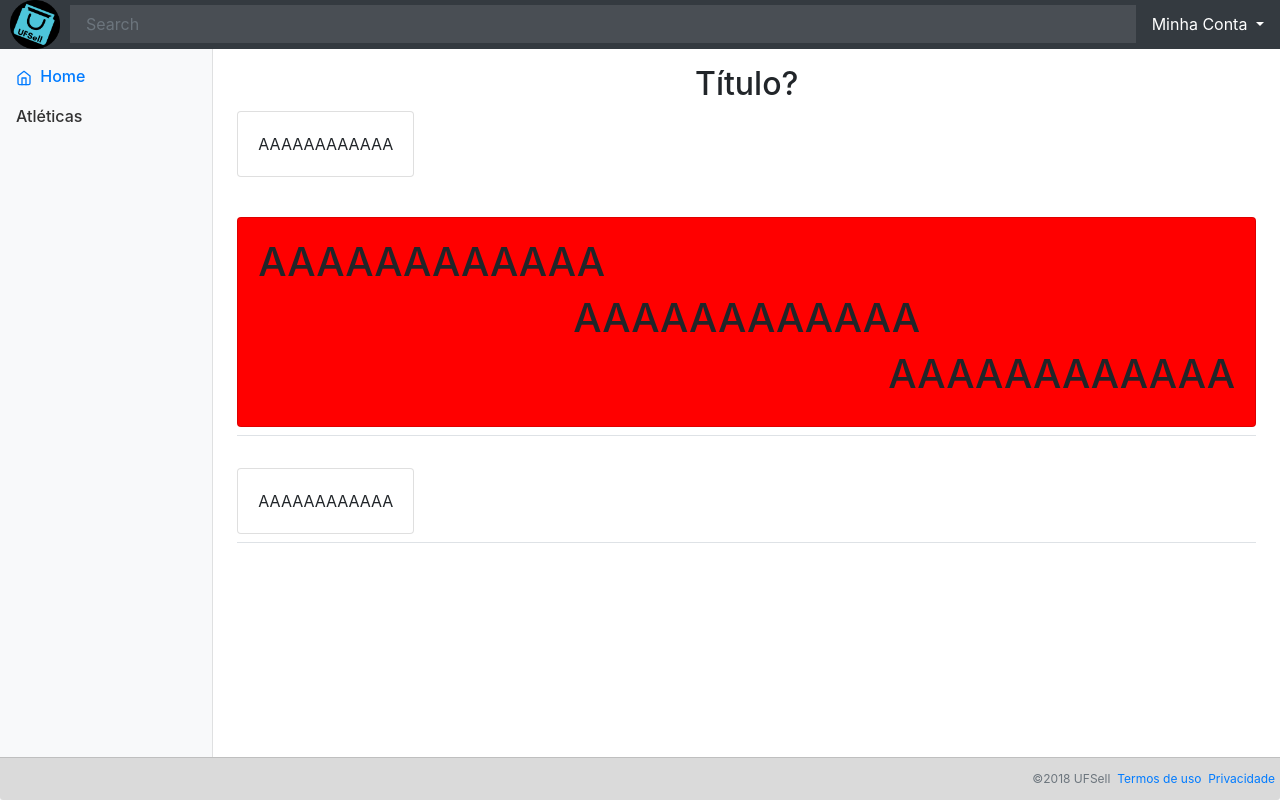
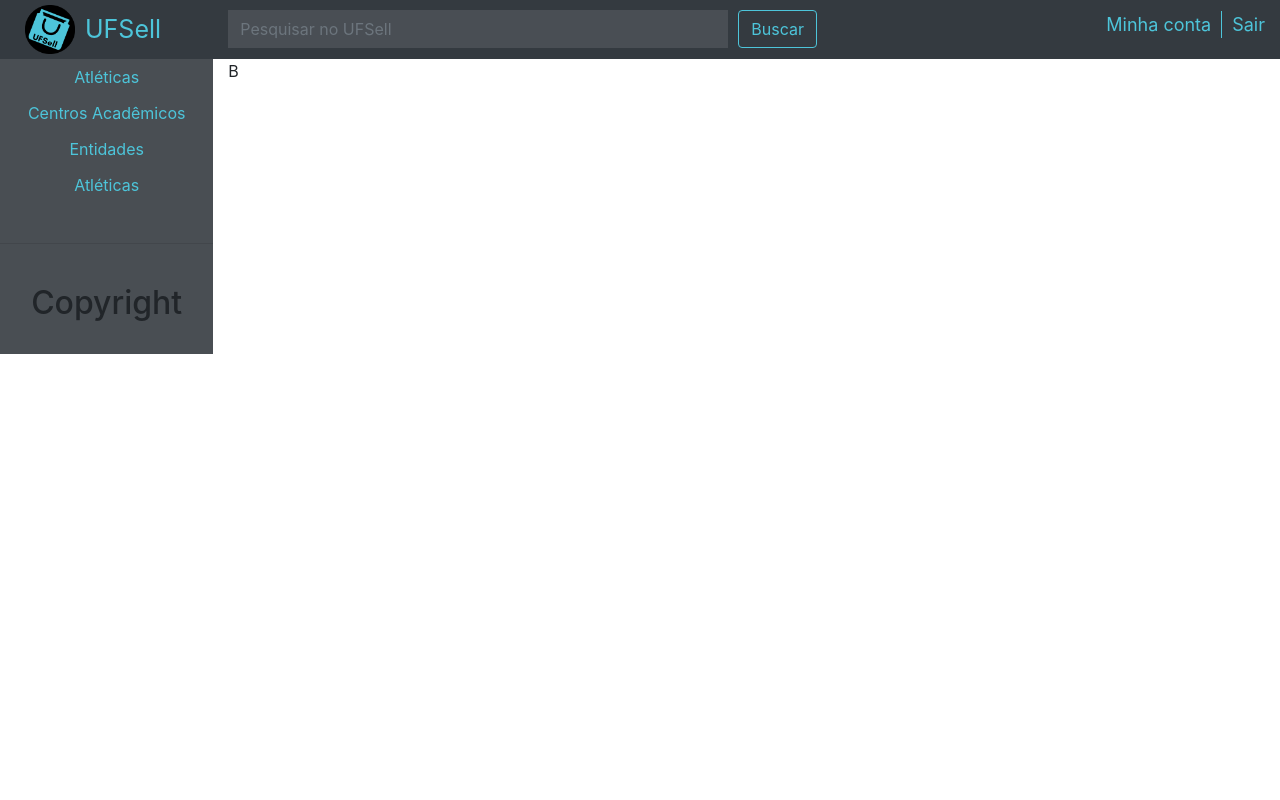
Before and after one commit to lucaspsacchi/ihc2018, a PHP site: page /home.php in a window 1280 px wide. Run offline with PHP 8.4, Linux system fonts and the light colour scheme.

Commit message:
Atualização footer e home

```diff
--- a/css/cadastro.css
+++ b/css/cadastro.css
@@ -119,3 +119,7 @@ button {
 .erro_login {
     opacity: 1.0;
 }
+
+.footerCustom {
+    margin-right: 15px;
+}
--- a/css/comprador.css
+++ b/css/comprador.css
@@ -2,68 +2,72 @@ html, body {
 	height: 100%;
 }
 
-/*
-* Footer
-*/
-
-.site {
-    display: flex;
-    flex-direction: column;
-    min-height: 100vh;
+body {
+	width: 100%;
 }
 
-.wrap {
-    flex-grow:1;
-    /* margin-top: 20px; */
-}
+/* Fim do css padrão */
 
-#foot, .card-footer {
-    font-size: 12px;
-}
-
-.card-footer {
-    margin-top: 20px;
-    background-color: rgb(218, 218, 218);
-    z-index: 1000; /* Ficar na frente do container-fluid */
-}
-
-/*
-* Custom
-*/
+/* Navbar */
 
 #navLogo {
+  margin-top: 5px;
+  margin-bottom: 5px;
   margin-left: 10px;
   margin-right: 10px;
   width: 50px;
 }
 
-#cardItem {
-  background-color: red;
+.flexCustom {
   width: 100%;
 }
 
-.dropdown-menu {
-  z-index: 1000;
-}
-  /*
- * Navbar
- */
-
-.sidebar .nav-link {
-    font-weight: 500;
-    color: #333;
+#inputNav {
+	margin-top: 10px;
+  width: 500px;
 }
 
-.navbar-brand {
-    padding-top: .75rem;
-    padding-bottom: .75rem;
-    font-size: 1rem;
-    background-color: rgba(0, 0, 0, .25);
-    box-shadow: inset -1px 0 0 rgba(0, 0, 0, .25);
+.nav-item {
+	font-size: 18px;
+	margin-left: 10px;
+}
+
+#nav-itemP {
+	padding-right: 10px;
+	border-right: 1px solid;
+	border-color: #4dc5da;
+}
+
+.nav-item > a {
+	color: #4dc5da;
+	text-decoration: none;
+}
+
+.spanUfs {
+	color:#4dc5da;
+	font-size: 25px;
+}
+
+.btn-outline-light {
+	margin-left: 10px;
+	margin-top: 10px;
+	height: 38px;
+	color: #4dc5da;
+	border-color: #4dc5da;
+}
+
+.btn-outline-light:hover {
+	background-color: #4dc5da;
+	border-color: #4dc5da;
+	color: white;
+}
+
+
+.nav-item > a:hover {
+	color: #fff;
 }
 
 .navbar .form-control {
-    padding: .75rem 1rem;
   border-width: 0;
   border-radius: 0;
 }
@@ -79,56 +83,48 @@ html, body {
   box-shadow: 0 0 0 3px rgba(255, 255, 255, .25);
 }
 
-  /*
- * Sidebar
- */
+/* Fim do Navbar */
 
-.sidebar {
-    position: fixed;
-    top: 0;
-    bottom: 0;
-    left: 0;
-    z-index: 100; /* Behind the navbar */
-    padding: 0;
-    box-shadow: inset -1px 0 0 rgba(0, 0, 0, .1);
+/* Main */
+
+/* Menu */
+
+#menu {
+	position: relative;
+	padding:0px;
+	background-color: #494e53;
 }
 
-  .sidebar-sticky {
-    position: -webkit-sticky;
-    position: sticky;
-    top: 48px; /* Height of navbar */
-    height: calc(100vh - 48px);
-    padding-top: .5rem;
-    overflow-x: hidden;
-    overflow-y: auto; /* Scrollable contents if viewport is shorter than content. */
+.btn-light {
+	background-color: #494e53;
+	color: #4dc5da;
+	border: none;
+	border-radius: 0;
+	width: 100%;
 }
 
-  .sidebar .nav-link {
-    font-weight: 500;
-    color: #333;
+.btn-light:hover {
+	background-color: #6c706e;
+	color: #4dc5da;
 }
 
-  .sidebar .nav-link .feather {
-    margin-right: 4px;
-    color: #999;
+#subitem {
+	background-color: #4dc5da;
+	color: #494e53;
 }
 
-  .sidebar .nav-link.active {
-    color: #007bff;
+#subitem:hover {
+	background-color: #53dff8;
 }
 
-  .sidebar .nav-link:hover .feather,
-  .sidebar .nav-link.active .feather {
-    color: inherit;
+/* Fim do menu */
+
+/* Conteúdo */
+
+#conteudo {
+	padding-right:0px;
 }
 
-  .sidebar-heading {
-    font-size: .75rem;
-    text-transform: uppercase;
-  }
+/* Fim do conteúdo */
 
-  .feather {
-    width: 16px;
-    height: 16px;
-    vertical-align: text-bottom;
-  }
+/* Fim da main */
--- a/home.php
+++ b/home.php
@@ -19,99 +19,145 @@
         -->
         <link rel="stylesheet" href="https://cdnjs.cloudflare.com/ajax/libs/font-awesome/4.7.0/css/font-awesome.min.css">
 
-
-
         <!-- Importando estilo css -->
         <link type="text/css"  rel="stylesheet" href="./css/comprador.css">
     </head>
 
-    <body class="site">
+    <body>
         <!-- Navbar -->
-        <nav class="navbar navbar-dark sticky-top bg-dark flex-md-nowrap p-0">
-            <a href="./home.php"><img id="navLogo" src="img/UFSell.png" alt="logo"></a>
-            <input id="inputNav" class="form-control form-control-dark w-100" type="text" placeholder="Search" aria-label="Search">
-            <ul class="navbar-nav px-3">
-                <!-- <li class="nav-item text-nowrap">
-                    <a class="nav-link" href="#">Minha Conta</a>
-                </li> -->
-                <div class="dropdown show nav-item text-nowrap">
-                    <a class="nav-link dropdown-toggle " href="#" role="button" id="dropdownMenuLink" data-toggle="dropdown" aria-haspopup="true" aria-expanded="false">
-                        Minha Conta
-                    </a>
-                    <div class="dropdown-menu" aria-labelledby="dropdownMenuLink">
-                        <a class="dropdown-item" href="#">Minha Conta</a>
-                        <a class="dropdown-item" href="#">Sair</a>
+        <nav class="navbar navbar-dark bg-dark flex-md-nowrap p-0">
+            <div class="flexCustom d-flex justify-content-start">
+                <div class="col-2 col-xl-2 col-lg-2 col-md-2">
+                    <div class="d-flex flex-row">
+                        <a href="./home.php"><img id="navLogo" src="img/UFSell.png" alt="logo"></a>
+                        <span class="spanUfs align-self-center">UFSell</span>
                     </div>
                 </div>
-            </ul>
-        </nav>
-
-        <!-- Conteúdo da página -->
-        <main class="wrap">
-            <div class="container-fluid">
-                <div class="row">
-                    <nav class="col-md-2 d-none d-md-block bg-light sidebar">
-                    <div class="sidebar-sticky">
-                        <ul class="nav flex-column">
-                            <li class="nav-item">
-                                <a class="nav-link active" href="#">
-                                <svg xmlns="http://www.w3.org/2000/svg" width="24" height="24" viewBox="0 0 24 24" fill="none" stroke="currentColor" stroke-width="2" stroke-linecap="round" stroke-linejoin="round" class="feather feather-home"><path d="M3 9l9-7 9 7v11a2 2 0 0 1-2 2H5a2 2 0 0 1-2-2z"></path><polyline points="9 22 9 12 15 12 15 22"></polyline></svg>
-                                Home
-                                </a>
-                            </li>
-                            <li class="nav-item">
-                                <a class="nav-link" data-toggle="collapse" href="#multiCollapse1" role="button" aria-expanded="false" aria-controls="multiCollapse1">Atléticas</a>
-                                <div class="collapse multi-collapse" id="multiCollapse1">
-                                    <a class="" href="#">Teste</a><br>
-                                    <a class="" href="#">Teste</a>
-                                </div>
-                            </li>
-                        </ul>
-                    </div>
-                </nav>
-                <!-- <div role="main" class="col-md-9 ml-sm-auto col-lg-10 pt-3 px-4"><div style="position: absolute; left: 0px; top: 0px; right: 0px; bottom: 0px; overflow: hidden; pointer-events: none; visibility: hidden; z-index: -1;" class="chartjs-size-monitor"><div class="chartjs-size-monitor-expand" style="position:absolute;left:0;top:0;right:0;bottom:0;overflow:hidden;pointer-events:none;visibility:hidden;z-index:-1;"><div style="position:absolute;width:1000000px;height:1000000px;left:0;top:0"></div></div><div class="chartjs-size-monitor-shrink" style="position:absolute;left:0;top:0;right:0;bottom:0;overflow:hidden;pointer-events:none;visibility:hidden;z-index:-1;"><div style="position:absolute;width:200%;height:200%;left:0; top:0"></div></div></div> -->
-                <div role="main" class="col-md-9 ml-sm-auto col-lg-10 pt-3 px-4">
-                    <center><h2>Título?</h2></center>
-                    <div class="d-flex justify-content-between flex-wrap flex-md-nowrap align-items-center pb-2 mb-3"> <!-- BORDER-BOTTOM COLOCA A BARRA VERTICAL -->
-                        <div class="card">
-                            <div class="card-body">
-                                AAAAAAAAAAAA
+                <div class="col-10 col-xl-10 col-lg-10 col-md-10">
+                    <div class="d-flex flex-row justify-content-between">
+                        <div class="d-flex justify-content-start">
+                            <input id="inputNav" class="form-control form-control-dark" placeholder="Pesquisar no UFSell" type="text" aria-label="Search">
+                            <button class="btn btn-outline-light" type="submit">Buscar</button>
+                        </div>
+                        <div class="d-flex justify-content-end align-items-center">
+                            <div id="nav-itemP" class="nav-item">
+                                <a href="./home.php">Minha conta</a>
+                            </div>
+                            <div class="nav-item">
+                                <a class="align-self-center" href="./login.php">Sair</a>
                             </div>
                         </div>
                     </div>
                 </div>
-                <div role="main" class="col-md-9 ml-sm-auto col-lg-10 pt-3 px-4">
-                    <div class="d-flex justify-content-between flex-wrap flex-md-nowrap align-items-center pb-2 mb-3 border-bottom">
-                        <div id="cardItem" class="card">
-                            <div class="card-body">
-                                <h1>AAAAAAAAAAAA</h1>
-                                <center><h1>AAAAAAAAAAAA</h1></center>
-                                <div class="d-flex justify-content-end">
-                                    <h1>AAAAAAAAAAAA</h1>
-                                </div>
-                            </div>
-                        </div>
+            </div>
+        </nav>
+
+        <!-- Estruturação da página -->
+        <main>
+            <div class="col-12 col-xl-12 col-lg-12 col-md-12">
+                <div class="row justify-content-start">
+                    <!-- Barra lateral -->
+                    <div id="menu" class="col-2 col-xl-2 col-lg-2 col-md-2">
+                        <div class="menuT">
+							<!-- Título do collapse --><!-- Concatenar o at com id -->
+							<button class="btn btn-light" data-toggle="collapse" data-target=".multi-collapse1" aria-expanded="true" aria-controls="at1 at2">Atléticas</button>
+							<!-- Elementos do collapse -->
+							<div class="">
+								<div class="collapse multi-collapse1" id="at1">
+									<button class="btn btn-light">Atlética Geral</button>
+								</div>
+							</div>
+							<div class="">
+								<div class="collapse multi-collapse1" id="at2">
+									<button class="btn btn-light">Atlética Geral</button>
+								</div>
+							</div>
+						</div>
+                        <div class="menuT">
+							<!-- Título do collapse --><!-- Concatenar o at com id -->
+							<button class="btn btn-light" data-toggle="collapse" data-target=".multi-collapse2" aria-expanded="true" aria-controls="ca1 ca2">Centros Acadêmicos</button>
+							<!-- Elementos do collapse -->
+							<div class="">
+								<div class="collapse multi-collapse2" id="ca1">
+									<button id="subitem" class="btn btn-light">CA Toca da Onça</button>
+								</div>
+							</div>
+							<div class="">
+								<div class="collapse multi-collapse2" id="ca2">
+									<button id="subitem" class="btn btn-light">CACCS</button>
+								</div>
+							</div>
+							<div class="">
+								<div class="collapse multi-collapse2" id="ca3">
+									<button id="subitem" class="btn btn-light">Cageos</button>
+								</div>
+							</div>
+							<div class="">
+								<div class="collapse multi-collapse2" id="ca4">
+									<button id="subitem" class="btn btn-light">Caped</button>
+								</div>
+							</div>
+							<div class="">
+								<div class="collapse multi-collapse2" id="ca5">
+									<button id="subitem" class="btn btn-light">Caeps</button>
+								</div>
+							</div>
+							<div class="">
+								<div class="collapse multi-collapse2" id="ca6">
+									<button id="subitem" class="btn btn-light">CAEF</button>
+								</div>
+							</div>
+							<div class="">
+								<div class="collapse multi-collapse2" id="ca7">
+									<button id="subitem" class="btn btn-light">CACTUS</button>
+								</div>
+							</div>
+						</div>
+                        <div class="menuT">
+							<!-- Título do collapse --><!-- Concatenar o at com id -->
+							<button class="btn btn-light" data-toggle="collapse" data-target=".multi-collapse3" aria-expanded="true" aria-controls="et1 et2">Entidades</button>
+							<!-- Elementos do collapse -->
+							<div class="">
+								<div class="collapse multi-collapse3" id="et1">
+									<button class="btn btn-light">Atlética Geral</button>
+								</div>
+							</div>
+							<div class="">
+								<div class="collapse multi-collapse3" id="et2">
+									<button class="btn btn-light">Atlética Geral</button>
+								</div>
+							</div>
+						</div>
+                        <div class="menuT">
+							<!-- Título do collapse --><!-- Concatenar o at com id -->
+							<button class="btn btn-light" data-toggle="collapse" data-target=".multi-collapse4" aria-expanded="true" aria-controls="c1 c2">Atléticas</button>
+							<!-- Elementos do collapse -->
+							<div class="">
+								<div class="collapse multi-collapse4" id="c1">
+									<button class="btn btn-light">Atlética Geral</button>
+								</div>
+							</div>
+							<div class="">
+								<div class="collapse multi-collapse4" id="c2">
+									<button class="btn btn-light">Atlética Geral</button>
+								</div>
+							</div>
+						</div>
+						<br>
+						<hr>
+						<br>
+						<center><h2>Copyright</h2></center><br>
                     </div>
-                </div>
-                <div role="main" class="col-md-9 ml-sm-auto col-lg-10 pt-3 px-4">
-                    <div class="d-flex justify-content-between flex-wrap flex-md-nowrap align-items-center pb-2 mb-3 border-bottom">
-                        <div class="card">
-                            <div class="card-body">
-                                AAAAAAAAAAAA
-                            </div>
+
+                    <!-- Main -->
+                    <div id="conteudo" class="col-10 col-xl-10 col-lg-10 col-md-10">
+                        <div class="testeB">
+                            B
                         </div>
                     </div>
                 </div>
             </div>
         </main>
 
-        <!-- Footer -->
-        <footer class="card-footer">
-            <div class="row float-right">
-                <span  id="foot" class="text-muted">©2018 UFSell&nbsp&nbsp</span>
-                <a href="#">Termos de uso&nbsp&nbsp</a>
-                <a href="#">Privacidade</a>
-            </div>
-        </footer>
     </body>
 </html>
```
Also changed, not shown: cadastro.php (+10 -4 lines), css/comprador-old.css (added, +158 -0 lines), esqueceu.php (+10 -4 lines), home-bck.php (added, +122 -0 lines), login.php (+10 -4 lines). Lines whose indentation alone changed are shown as unchanged.
